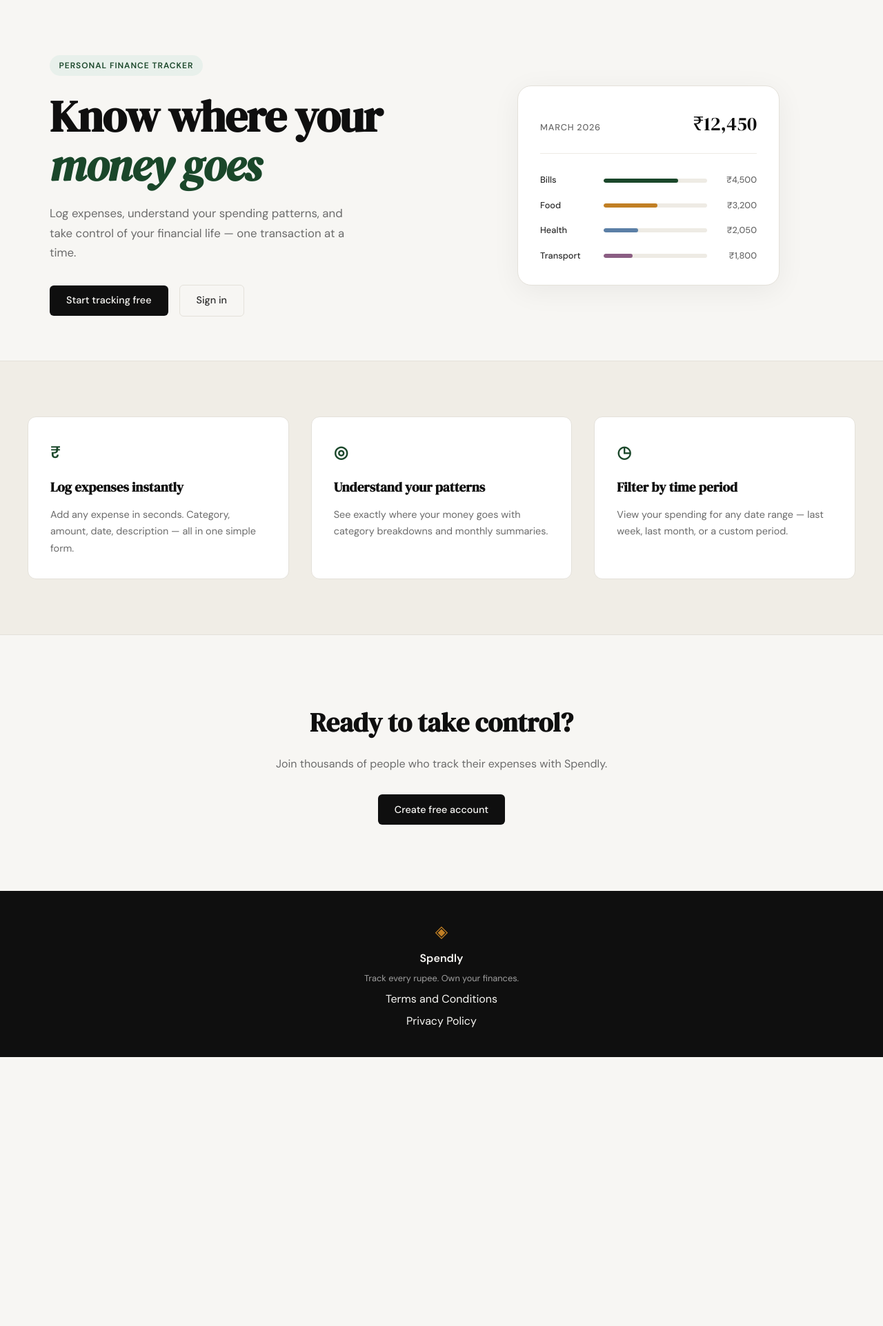
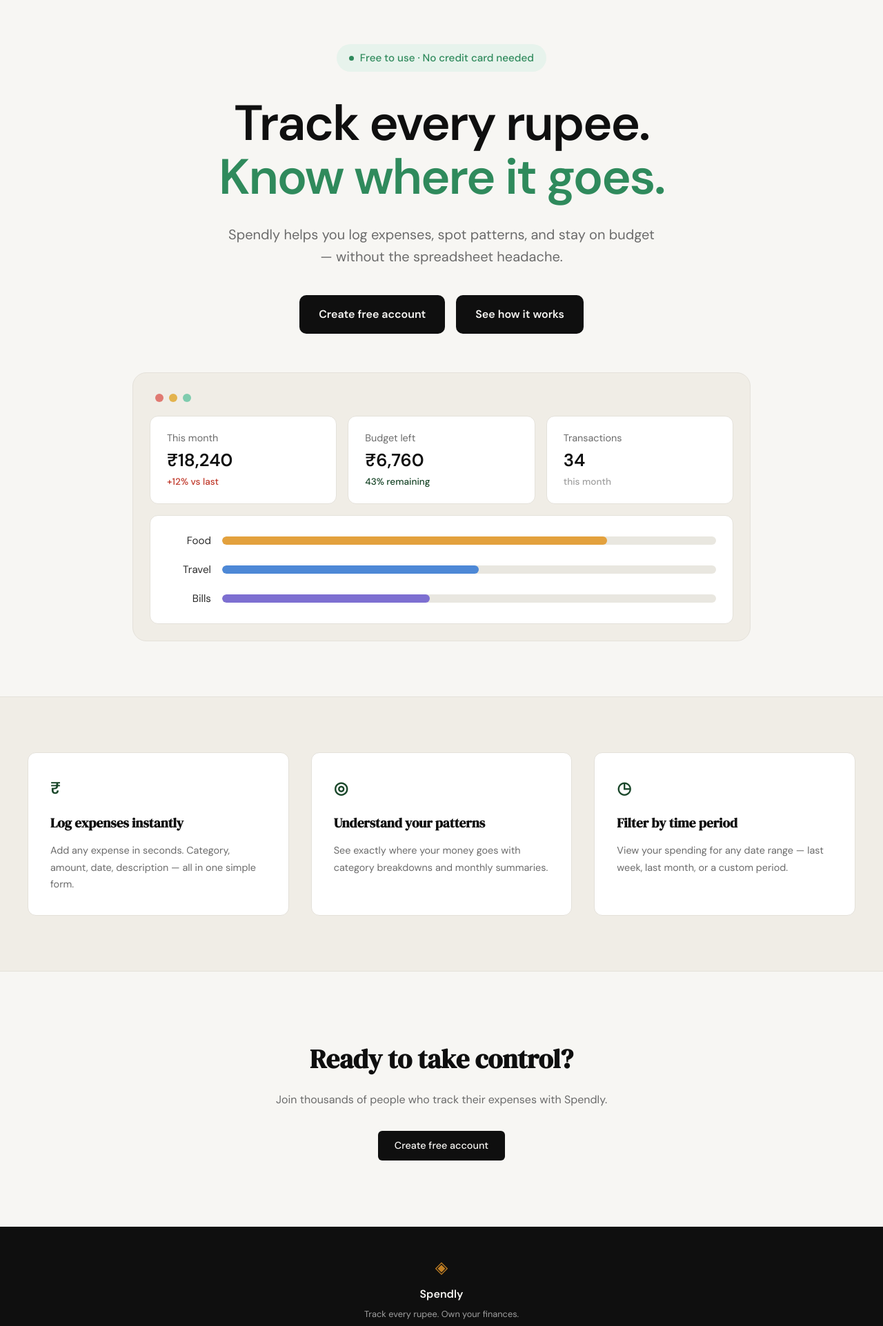
Before and after one commit to PathaniaR/ExpenseTrackingApp, a Flask app: page / in a window 1280 px wide. Shown: the part 61-1984 px from the top of the page at 69% size. Before the commit the page ends 1594 px from the top, so only its background shows below. Run offline with Flask 3, Linux system fonts and the light colour scheme.

Commit message:
landing: redesign hero section to match mockup

```diff
--- a/static/css/style.css
+++ b/static/css/style.css
@@ -124,137 +124,189 @@ a { color: inherit; text-decoration: none; }
 /* ------------------------------------------------------------------ */
 
 .hero {
-    padding: 5rem 2rem 4rem;
-    display: grid;
-    grid-template-columns: 1fr 1fr;
-    gap: 4rem;
+    max-width: 960px;
+    margin: 0 auto;
+    padding: 4rem 2rem 5rem;
+    text-align: center;
+}
+
+.hero-inner {
+    display: flex;
+    flex-direction: column;
     align-items: center;
-    max-width: var(--max-width);
-    margin: 0 auto;
 }
 
 .hero-badge {
-    display: inline-block;
-    background: var(--accent-light);
-    color: var(--accent);
-    font-size: 0.75rem;
-    font-weight: 600;
-    letter-spacing: 0.08em;
-    text-transform: uppercase;
-    padding: 0.35rem 0.85rem;
+    display: inline-flex;
+    align-items: center;
+    gap: 0.55rem;
+    background: #e7f3ec;
+    color: #2f8a5c;
+    font-size: 0.95rem;
+    font-weight: 500;
+    padding: 0.5rem 1.15rem;
     border-radius: 999px;
-    margin-bottom: 1.5rem;
+    margin-bottom: 2.25rem;
+}
+
+.hero-badge-dot {
+    width: 7px;
+    height: 7px;
+    border-radius: 50%;
+    background: #2f8a5c;
 }
 
 .hero-title {
-    font-family: var(--font-display);
-    font-size: clamp(2.5rem, 5vw, 4rem);
-    line-height: 1.1;
-    letter-spacing: -0.02em;
+    font-family: var(--font-body);
+    font-weight: 700;
+    font-size: clamp(2.75rem, 6vw, 4.5rem);
+    line-height: 1.08;
+    letter-spacing: -0.03em;
     color: var(--ink);
-    margin-bottom: 1.25rem;
+    margin-bottom: 1.75rem;
 }
 
-.hero-title em {
-    font-style: italic;
-    color: var(--accent);
+.hero-title-accent {
+    color: #2f8a5c;
 }
 
 .hero-subtitle {
-    font-size: 1.05rem;
+    font-size: 1.25rem;
     color: var(--ink-muted);
-    line-height: 1.7;
-    max-width: 460px;
-    margin-bottom: 2rem;
+    line-height: 1.6;
+    max-width: 620px;
+    margin: 0 auto 2.5rem;
 }
 
 .hero-actions {
     display: flex;
     gap: 1rem;
-    align-items: center;
-}
-
-/* ------------------------------------------------------------------ */
-/* Mock card (hero visual)                                             */
-/* ------------------------------------------------------------------ */
-
-.hero-visual {
-    display: flex;
     justify-content: center;
 }
 
-.mock-card {
+.hero-actions .btn-primary,
+.hero-actions .btn-dark {
+    padding: 0.95rem 1.75rem;
+    font-size: 1rem;
+    font-weight: 600;
+    border-radius: 10px;
+}
+
+.btn-dark {
+    display: inline-block;
+    background: var(--ink);
+    color: var(--paper);
+    font-family: var(--font-body);
+    text-decoration: none;
+    border: none;
+    cursor: pointer;
+    transition: background 0.2s;
+}
+
+.btn-dark:hover { background: var(--accent); }
+
+/* ------------------------------------------------------------------ */
+/* Hero dashboard (hero visual)                                        */
+/* ------------------------------------------------------------------ */
+
+.hero-dashboard {
+    max-width: 1000px;
+    margin: 3.5rem auto 0;
+    background: var(--paper-warm);
+    border: 1px solid var(--border);
+    border-radius: var(--radius-lg);
+    padding: 1.5rem;
+    text-align: left;
+}
+
+.dash-dots {
+    display: flex;
+    gap: 0.5rem;
+    padding: 0.4rem 0.5rem 1.25rem;
+}
+
+.dash-dot { width: 12px; height: 12px; border-radius: 50%; }
+.dash-dot-1 { background: #e07a72; }
+.dash-dot-2 { background: #e3b34d; }
+.dash-dot-3 { background: #7fccae; }
+
+.dash-stats {
+    display: grid;
+    grid-template-columns: repeat(3, 1fr);
+    gap: 1rem;
+    margin-bottom: 1rem;
+}
+
+.dash-stat {
     background: var(--paper-card);
     border: 1px solid var(--border);
-    border-radius: var(--radius-lg);
-    padding: 2rem;
-    width: 100%;
-    max-width: 380px;
-    box-shadow: 0 8px 40px rgba(0,0,0,0.06);
+    border-radius: var(--radius-md);
+    padding: 1.25rem 1.5rem;
+    display: flex;
+    flex-direction: column;
+    gap: 0.4rem;
 }
 
-.mock-card-header {
-    display: flex;
-    justify-content: space-between;
-    align-items: baseline;
-    margin-bottom: 1.75rem;
-    padding-bottom: 1.25rem;
-    border-bottom: 1px solid var(--border-soft);
+.dash-stat-label {
+    font-size: 0.9rem;
+    color: var(--ink-muted);
 }
 
-.mock-label {
-    font-size: 0.8rem;
-    font-weight: 500;
-    color: var(--ink-muted);
-    text-transform: uppercase;
-    letter-spacing: 0.06em;
+.dash-stat-value {
+    font-size: 1.6rem;
+    font-weight: 700;
+    color: var(--ink);
+    line-height: 1.1;
 }
 
-.mock-total {
-    font-family: var(--font-display);
-    font-size: 1.75rem;
-    color: var(--ink);
+.dash-stat-delta {
+    font-size: 0.85rem;
+    font-weight: 500;
 }
 
-.mock-bars { display: flex; flex-direction: column; gap: 1rem; }
+.dash-delta-up { color: var(--danger); }
+.dash-delta-good { color: var(--accent); }
+.dash-delta-muted { color: var(--ink-faint); }
 
-.mock-bar-row {
-    display: grid;
-    grid-template-columns: 80px 1fr 60px;
-    align-items: center;
-    gap: 0.75rem;
+.dash-bars {
+    background: var(--paper-card);
+    border: 1px solid var(--border);
+    border-radius: var(--radius-md);
+    padding: 1.5rem;
+    display: flex;
+    flex-direction: column;
+    gap: 1.1rem;
 }
 
-.mock-cat {
-    font-size: 0.8rem;
-    font-weight: 500;
-    color: var(--ink-soft);
+.dash-bar-row {
+    display: grid;
+    grid-template-columns: 64px 1fr;
+    align-items: center;
+    gap: 1rem;
 }
 
-.mock-bar-track {
-    height: 6px;
-    background: var(--border-soft);
+.dash-bar-cat {
+    font-size: 0.95rem;
+    color: var(--ink-soft);
+    text-align: right;
+}
+
+.dash-bar-track {
+    height: 12px;
+    background: #e9e7e0;
     border-radius: 999px;
     overflow: hidden;
 }
 
-.mock-bar {
+.dash-bar {
     height: 100%;
-    background: var(--accent);
     border-radius: 999px;
     transition: width 0.6s ease;
 }
 
-.mock-bar-2 { background: var(--accent-2); }
-.mock-bar-3 { background: #5b7fa6; }
-.mock-bar-4 { background: #8b5e83; }
-
-.mock-amt {
-    font-size: 0.8rem;
-    font-weight: 500;
-    color: var(--ink-muted);
-    text-align: right;
-}
+.dash-bar-food { background: #e3a13d; }
+.dash-bar-travel { background: #4d88d6; }
+.dash-bar-bills { background: #7d6fd1; }
 
 /* ------------------------------------------------------------------ */
 /* Buttons                                                             */
@@ -579,19 +631,15 @@ a { color: inherit; text-decoration: none; }
 /* ------------------------------------------------------------------ */
 
 @media (max-width: 900px) {
-    .hero {
-        grid-template-columns: 1fr;
-        text-align: center;
-    }
-
-    .hero-subtitle { max-width: 100%; }
-    .hero-actions { justify-content: center; }
-    .hero-visual { display: none; }
+    .dash-stats { grid-template-columns: 1fr; }
 
     .features-inner { grid-template-columns: 1fr; }
 }
 
 @media (max-width: 600px) {
     .nav-links a:not(.nav-cta) { display: none; }
-    .hero { padding: 3rem 1rem 2rem; }
+    .hero { padding: 3rem 1rem 3rem; }
+    .hero-actions { flex-direction: column; width: 100%; }
+    .hero-actions .btn-primary,
+    .hero-actions .btn-dark { width: 100%; text-align: center; }
 }
--- a/templates/landing.html
+++ b/templates/landing.html
@@ -6,55 +6,64 @@
 
 <section class="hero">
     <div class="hero-inner">
-        <div class="hero-badge">Personal Finance Tracker</div>
+        <div class="hero-badge">
+            <span class="hero-badge-dot"></span>
+            Free to use · No credit card needed
+        </div>
         <h1 class="hero-title">
-            Know where your<br>
-            <em>money goes</em>
+            Track every rupee.<br>
+            <span class="hero-title-accent">Know where it goes.</span>
         </h1>
         <p class="hero-subtitle">
-            Log expenses, understand your spending patterns,
-            and take control of your financial life —
-            one transaction at a time.
+            Spendly helps you log expenses, spot patterns, and stay
+            on budget — without the spreadsheet headache.
         </p>
         <div class="hero-actions">
-            <a href="{{ url_for('register') }}" class="btn-primary">Start tracking free</a>
-            <a href="{{ url_for('login') }}" class="btn-ghost">Sign in</a>
+            <a href="{{ url_for('register') }}" class="btn-primary">Create free account</a>
+            <a href="{{ url_for('login') }}" class="btn-dark">See how it works</a>
         </div>
     </div>
-    <div class="hero-visual">
-        <div class="mock-card">
-            <div class="mock-card-header">
-                <span class="mock-label">March 2026</span>
-                <span class="mock-total">₹12,450</span>
+
+    <div class="hero-dashboard">
+        <div class="dash-dots">
+            <span class="dash-dot dash-dot-1"></span>
+            <span class="dash-dot dash-dot-2"></span>
+            <span class="dash-dot dash-dot-3"></span>
+        </div>
+        <div class="dash-stats">
+            <div class="dash-stat">
+                <span class="dash-stat-label">This month</span>
+                <span class="dash-stat-value">₹18,240</span>
+                <span class="dash-stat-delta dash-delta-up">+12% vs last</span>
             </div>
-            <div class="mock-bars">
-                <div class="mock-bar-row">
-                    <span class="mock-cat">Bills</span>
-                    <div class="mock-bar-track">
-                        <div class="mock-bar" style="width: 72%"></div>
-                    </div>
-                    <span class="mock-amt">₹4,500</span>
+            <div class="dash-stat">
+                <span class="dash-stat-label">Budget left</span>
+                <span class="dash-stat-value">₹6,760</span>
+                <span class="dash-stat-delta dash-delta-good">43% remaining</span>
+            </div>
+            <div class="dash-stat">
+                <span class="dash-stat-label">Transactions</span>
+                <span class="dash-stat-value">34</span>
+                <span class="dash-stat-delta dash-delta-muted">this month</span>
+            </div>
+        </div>
+        <div class="dash-bars">
+            <div class="dash-bar-row">
+                <span class="dash-bar-cat">Food</span>
+                <div class="dash-bar-track">
+                    <div class="dash-bar dash-bar-food" style="width: 78%"></div>
                 </div>
-                <div class="mock-bar-row">
-                    <span class="mock-cat">Food</span>
-                    <div class="mock-bar-track">
-                        <div class="mock-bar mock-bar-2" style="width: 52%"></div>
-                    </div>
-                    <span class="mock-amt">₹3,200</span>
+            </div>
+            <div class="dash-bar-row">
+                <span class="dash-bar-cat">Travel</span>
+                <div class="dash-bar-track">
+                    <div class="dash-bar dash-bar-travel" style="width: 52%"></div>
                 </div>
-                <div class="mock-bar-row">
-                    <span class="mock-cat">Health</span>
-                    <div class="mock-bar-track">
-                        <div class="mock-bar mock-bar-3" style="width: 33%"></div>
-                    </div>
-                    <span class="mock-amt">₹2,050</span>
-                </div>
-                <div class="mock-bar-row">
-                    <span class="mock-cat">Transport</span>
-                    <div class="mock-bar-track">
-                        <div class="mock-bar mock-bar-4" style="width: 28%"></div>
-                    </div>
-                    <span class="mock-amt">₹1,800</span>
+            </div>
+            <div class="dash-bar-row">
+                <span class="dash-bar-cat">Bills</span>
+                <div class="dash-bar-track">
+                    <div class="dash-bar dash-bar-bills" style="width: 42%"></div>
                 </div>
             </div>
         </div>
```
